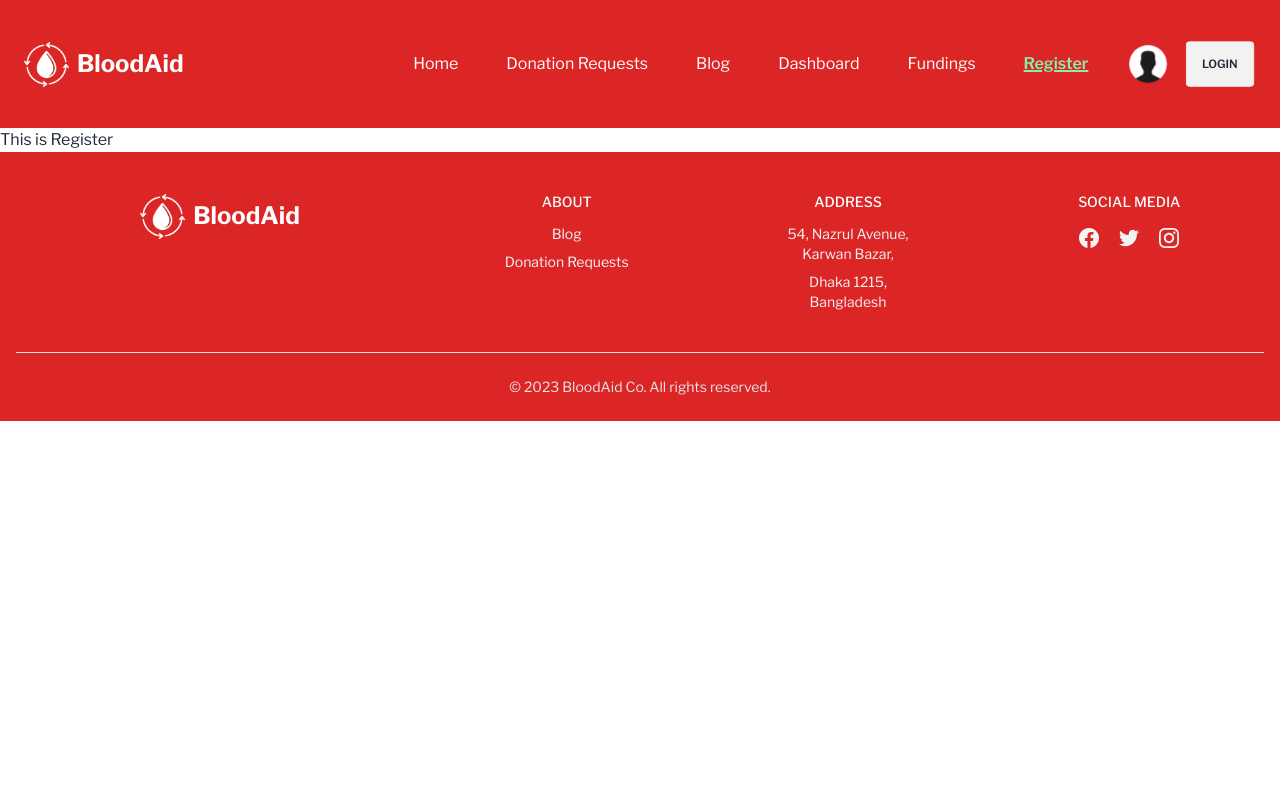
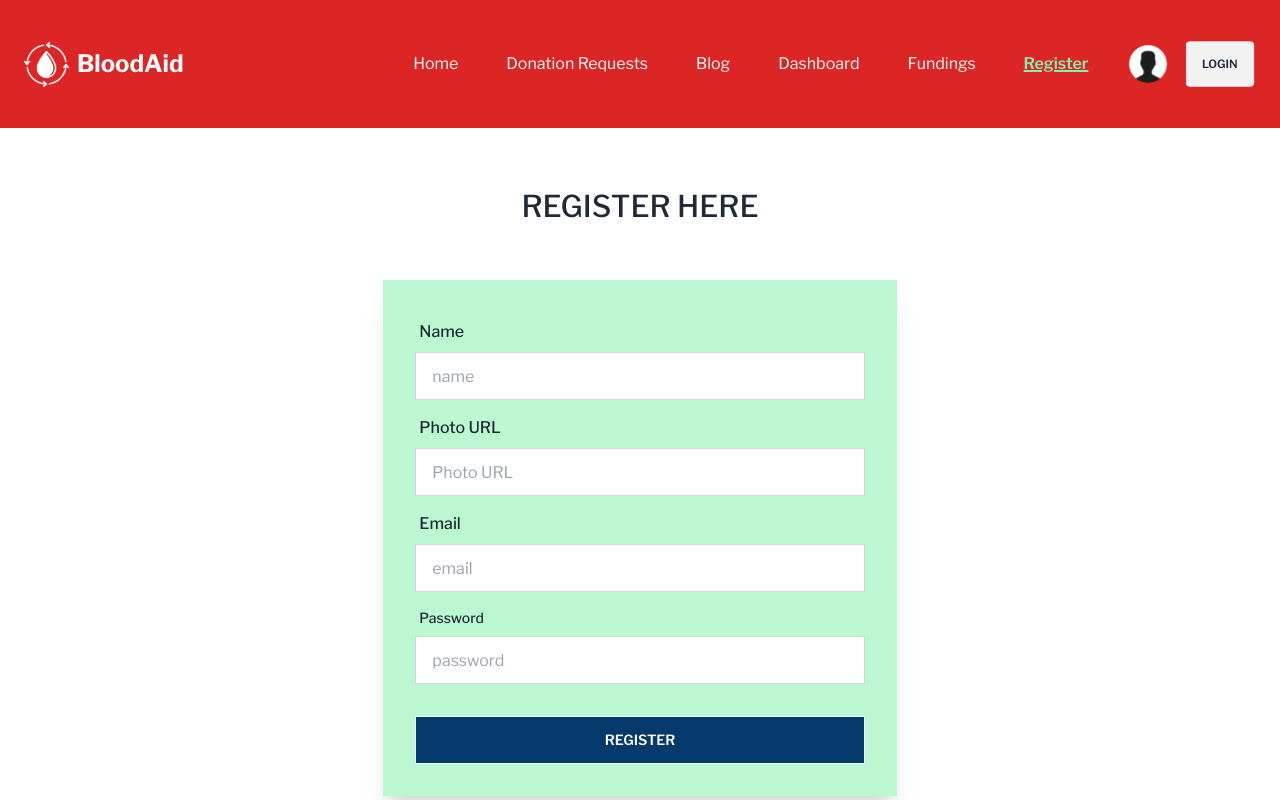
Before and after one commit to searchsakib/blood-aid-client, a React (Vite) app: page /register in a window 1280 px wide. Shown: the top 800 px of the page. Built offline with nearby package versions, Linux system fonts and the light colour scheme; no server answers.

Commit message:
AuthProvider added, mock registration form added

```diff
--- a/package.json
+++ b/package.json
@@ -19,7 +19,8 @@
     "react-helmet-async": "^1.3.0",
     "react-icons": "^4.12.0",
     "react-router-dom": "^6.16.0",
-    "sort-by": "^0.0.2"
+    "sort-by": "^0.0.2",
+    "sweetalert2": "^11.6.13"
   },
   "devDependencies": {
     "@types/react": "^18.2.15",
--- a/src/pages/Register/Register.jsx
+++ b/src/pages/Register/Register.jsx
@@ -1,15 +1,159 @@
 import { Helmet } from 'react-helmet-async';
 
+import Swal from 'sweetalert2';
+import { useContext, useState } from 'react';
+import { Link, useNavigate } from 'react-router-dom';
+import { AuthContext } from '../../providers/AuthProvider';
+
 const Register = () => {
+  const { createUser, updateUserProfile } = useContext(AuthContext);
+  const navigate = useNavigate();
+
+  const [regError, setRegError] = useState('');
+
+  const handleRegister = (e) => {
+    e.preventDefault();
+    // console.log(e.currentTarget);
+    const form = new FormData(e.currentTarget);
+
+    const name = form.get('name');
+    const photo = form.get('photo');
+    const email = form.get('email');
+    const password = form.get('password');
+    console.log(name, photo, email, password);
+
+    setRegError('');
+
+    if (password.length < 6) {
+      setRegError('Password should be at least 6 characters or longer');
+      return;
+    } else if (!/[A-Z]/.test(password)) {
+      setRegError(
+        'Your password should have at least one upper case characters'
+      );
+      return;
+    } else if (!/[#?!@$%^&*-]/.test(password)) {
+      setRegError('Your password should have at least one special characters');
+      return;
+    }
+
+    //create user
+    createUser(email, password)
+      .then((result) => {
+        console.log(result.user);
+        Swal.fire({
+          title: 'Registration Successfull!',
+          text: 'You Registered Successfully.',
+          icon: 'success',
+          confirmButtonText: 'Okay',
+        });
+        navigate('/');
+        updateUserProfile(name, photo)
+          .then((res) => {
+            console.log('profile updated', res);
+          })
+
+          .catch((err) => {
+            console.log(err);
+          });
+      })
+      .catch((error) => {
+        console.error(error);
+        setRegError(error.message);
+      });
+  };
+
   return (
-    <div>
+    <div className="max-w-screen-xl mx-auto px-3 md:px-6 2xl:px-0">
       <Helmet>
         <title>Blood Aid | Register</title>
       </Helmet>
-      <h2>This is Register</h2>
+
+      <div className="pt-[60px] pb-[76px] overflow-x-hidden">
+        <div className="mx-auto w-5/12 min-w-fit ">
+          <h2 className="text-3xl font-medium mt-0 mb-14 text-center uppercase">
+            Register Here
+          </h2>
+          {regError && (
+            <div className="text-red-600 text-center text-xl max-w-[540px] mx-auto pb-10">
+              <p> {regError} </p>
+            </div>
+          )}
+
+          <form
+            onSubmit={handleRegister}
+            className="card-body shadow-none md:shadow-xl rounded-none bg-green-200"
+          >
+            <div className="form-control">
+              <label className="label">
+                <span className="label-text font-medium text-base">Name</span>
+              </label>
+              <input
+                type="text"
+                placeholder="name"
+                name="name"
+                className="input input-bordered rounded-none"
+                required
+              />
+            </div>
+            <div className="form-control">
+              <label className="label">
+                <span className="label-text font-medium text-base">
+                  Photo URL
+                </span>
+              </label>
+              <input
+                type="text"
+                placeholder="Photo URL"
+                name="photo"
+                className="input input-bordered rounded-none"
+                required
+              />
+            </div>
+            <div className="form-control">
+              <label className="label">
+                <span className="label-text font-medium text-base">Email</span>
+              </label>
+              <input
+                type="email"
+                placeholder="email"
+                name="email"
+                className="input input-bordered rounded-none"
+                required
+              />
+            </div>
+            <div className="form-control">
+              <label className="label font-medium text-base">
+                <span className="label-text">Password</span>
+              </label>
+              <input
+                type="password"
+                placeholder="password"
+                name="password"
+                className="input input-bordered rounded-none"
+                required
+              />
+            </div>
+            <div className="form-control mt-6">
+              <button className="btn bg-[#05386B] text-white hover:text-[#05386B]  hover:bg-blue-50 hover:border-2 hover:border-[#05386B] rounded-none">
+                Register
+              </button>
+            </div>
+          </form>
+
+          <p className="font-medium text-center text-lg mt-8">
+            Already have an account?{'   '}
+            <Link
+              to="/login"
+              className="font-semibold text-[#05386B] underline text-2xl"
+            >
+              Login
+            </Link>{' '}
+          </p>
+        </div>
+      </div>
     </div>
   );
 };
 
 export default Register;
-<h2>This is Register</h2>;
--- /dev/null
+++ b/src/providers/AuthProvider.jsx
@@ -0,0 +1,66 @@
+import { createContext, useEffect, useState } from 'react';
+import app from '../components/Firebase/firebase.config';
+import {
+  getAuth,
+  createUserWithEmailAndPassword,
+  signInWithEmailAndPassword,
+  updateProfile,
+  onAuthStateChanged,
+  signOut,
+} from 'firebase/auth';
+
+export const AuthContext = createContext(null);
+const auth = getAuth(app);
+
+const AuthProvider = ({ children }) => {
+  const [user, setUser] = useState(null);
+  const [loading, setLoading] = useState(true);
+
+  const createUser = (email, password) => {
+    setLoading(true);
+    return createUserWithEmailAndPassword(auth, email, password);
+  };
+
+  const signIn = (email, password) => {
+    setLoading(true);
+    return signInWithEmailAndPassword(auth, email, password);
+  };
+
+  const logOut = () => {
+    setLoading(true);
+    return signOut(auth);
+  };
+
+  const updateUserProfile = (name, photo) => {
+    return updateProfile(auth.currentUser, {
+      displayName: name,
+      photoURL: photo,
+    });
+  };
+
+  useEffect(() => {
+    const unSubscribe = onAuthStateChanged(auth, (currentUser) => {
+      console.log('user in the auth state changed', currentUser);
+      setUser(currentUser);
+      setLoading(false);
+    });
+    return () => {
+      unSubscribe();
+    };
+  }, []);
+
+  const authInfo = {
+    user,
+    loading,
+    createUser,
+    signIn,
+    logOut,
+    updateUserProfile,
+  };
+
+  return (
+    <AuthContext.Provider value={authInfo}>{children}</AuthContext.Provider>
+  );
+};
+
+export default AuthProvider;
```
Also changed, not shown: src/main.jsx (+6 -3 lines), 1 other file (tests, documents, lock files or other folders).
